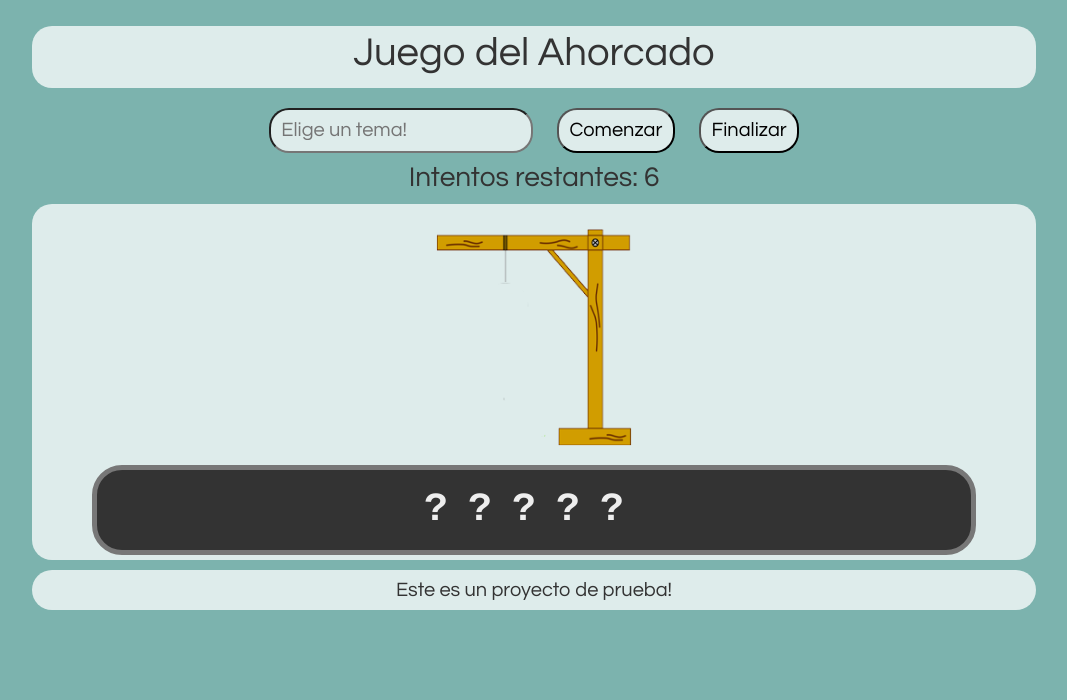
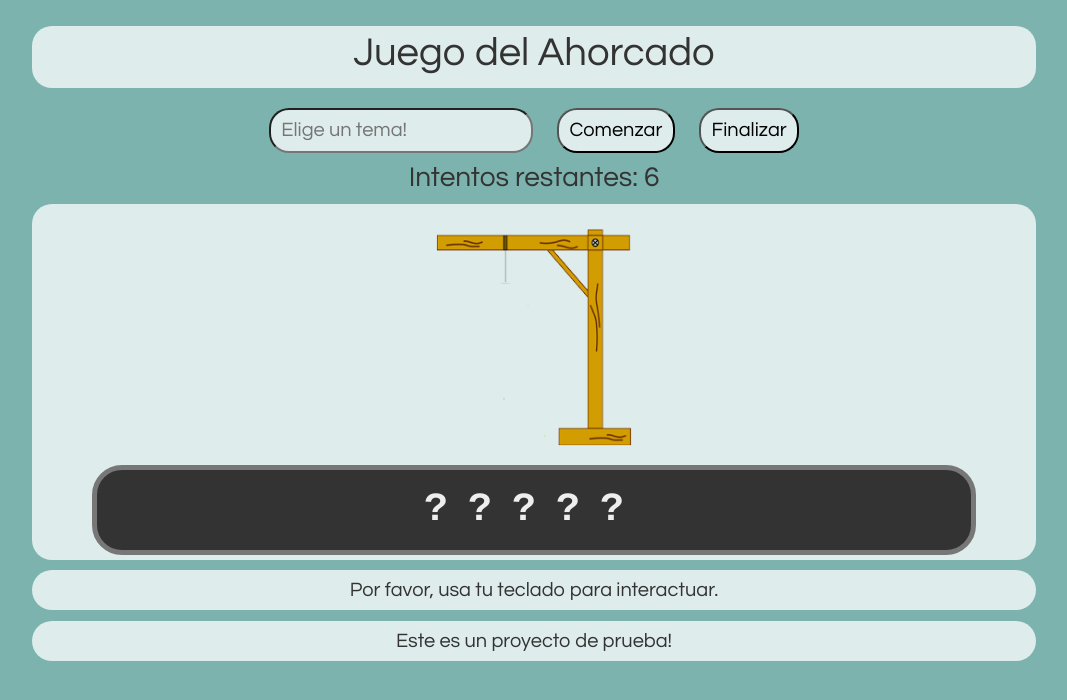
Before and after one commit to rodrigomk7/juego-ahorcado, a plain HTML site: page index.html in a window 1280 px wide. Shown: the whole page, without its empty margins (106-1173 px from the left). Drawn offline with Linux system fonts and the light colour scheme.

Commit message:
index message update

```diff
--- a/index.html
+++ b/index.html
@@ -25,24 +25,18 @@
         <button class="caja" onclick="finalizar() "> Finalizar</button>
         <h3 id="intentos"> Intentos restantes: 6</h3>
     </div>
-
-
-
     <div class="caja">
         <div class="instrucciones">
             <h1 id="mensajeInicio"></h1>
-
         </div>
         <img id="imagenAhorcado" src="img/0.png">
-
         <p class="laPalabra" id="resultado">?????</p>
     </div>
-
+    <div class="caja">Por favor, usa tu teclado para interactuar.</div>
     <div class="caja">Este es un proyecto de prueba! </div>
 
     <script type="text/javascript" src="js/jquery-3.2.1.min.js"></script>
     <script type="text/javascript" src="js/palabras.js"></script>
     <script type="text/javascript" src="js/logica.js"></script>
 </body>
-
 </html>
```
